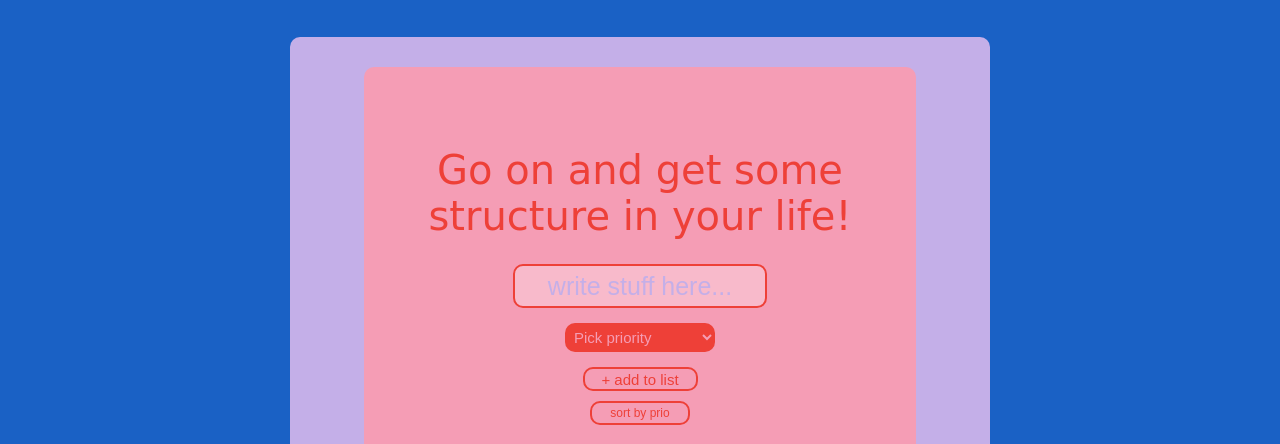
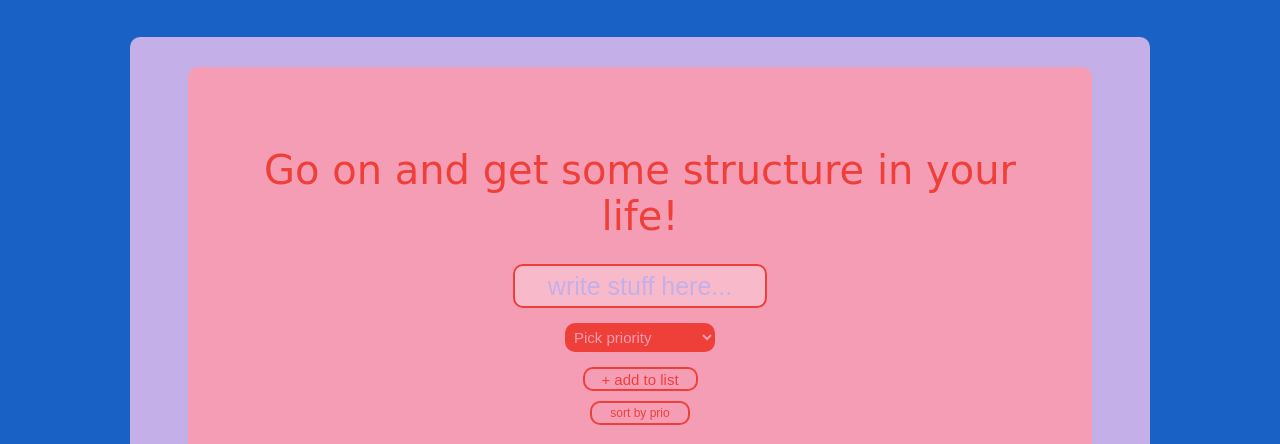
Before and after one commit to julialotta/MI-JS-to-do-list, a website: page index.html in a window 1280 px wide. Shown: the part 113-557 px from the top of the page. Drawn offline with Linux system fonts and the light colour scheme; a web font is replaced by a local one.

Commit message:
styling fixes

```diff
--- a/sass/elements/_mainsection.scss
+++ b/sass/elements/_mainsection.scss
@@ -7,13 +7,13 @@ main {
   flex-direction: column;
   width: 100%;
   height: 100%;
+  min-height: 100vh;
 
   .container {
     background-color: $purple;
     display: flex;
-    width: 50%;
+    width: 75%;
     min-height: 70vh;
-    max-height: max-content;
     justify-content: center;
     align-items: center;
     flex-direction: column;
@@ -24,7 +24,7 @@ main {
 
   .innercontainer {
     background-color: $pink;
-    width: 80%;
+    width: 90%;
     border-radius: 10px;
     height: 80%;
   }
```
Also changed, not shown: css/main.css.
